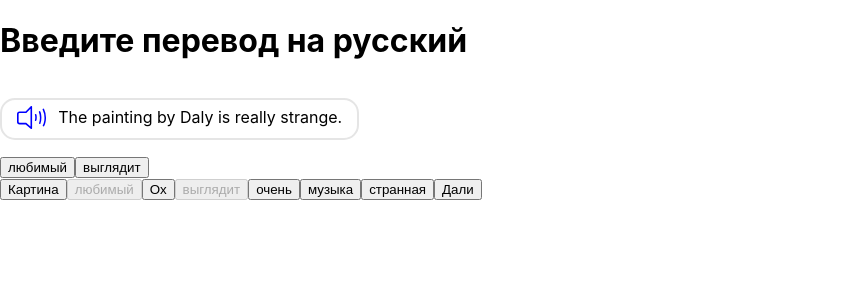
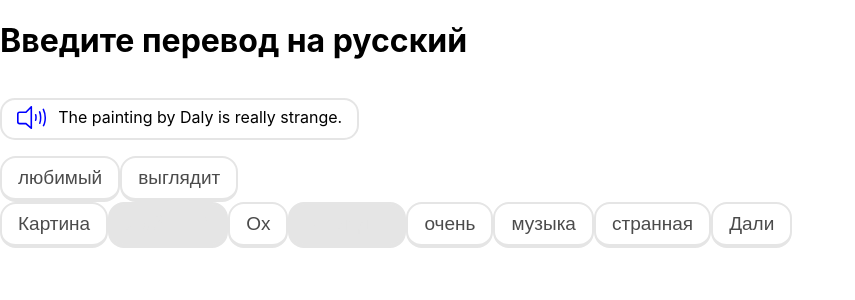
Before and after one commit to konstiv23/lingo-dialog, a React (Create React App) app: page / in a window 1280 px wide. Shown: the top 300 px of the page, without its empty margins (0-855 px from the left). Built offline with nearby package versions, Linux system fonts and the light colour scheme.

Commit message:
Styled word buttons

```diff
--- a/src/WordButton/WordButton.module.css
+++ b/src/WordButton/WordButton.module.css
@@ -0,0 +1,30 @@
+:root {
+  --gray-main: #e5e5e5;
+  --height: 46px;
+}
+
+.word-button {
+  height: var(--height);
+  padding: 0 16px;
+  background-color: white;
+  color: rgb(75, 75, 75);
+  border: 2px solid var(--gray-main);
+  border-bottom-width: 4px;
+  border-radius: 16px;
+  font-size: 19px;
+  cursor: pointer;
+  user-select: none;
+  -webkit-tap-highlight-color: transparent;
+}
+
+.word-button:disabled {
+  background-color: var(--gray-main);
+  color: var(--gray-main);
+  cursor: auto;
+}
+
+.word-button:active {
+  height: calc(var(--height) - 2px);
+  margin-top: 2px;
+  border-bottom-width: 2px;
+}
--- a/src/WordButtonAnimation/WordButtonAnimation.tsx
+++ b/src/WordButtonAnimation/WordButtonAnimation.tsx
@@ -5,8 +5,6 @@ import WordButton from "../WordButton/WordButton";
 function wordStyle(from: DOMRect, to: DOMRect, animationPhase: number) {
   return {
     position: "absolute" as const,
-    color: "red",
-    margin: "0px",
     visibility:
       animationPhase === 0 ? ("visible" as const) : ("hidden" as const),
     left: animationPhase === 0 ? from.left : to.left,
```
